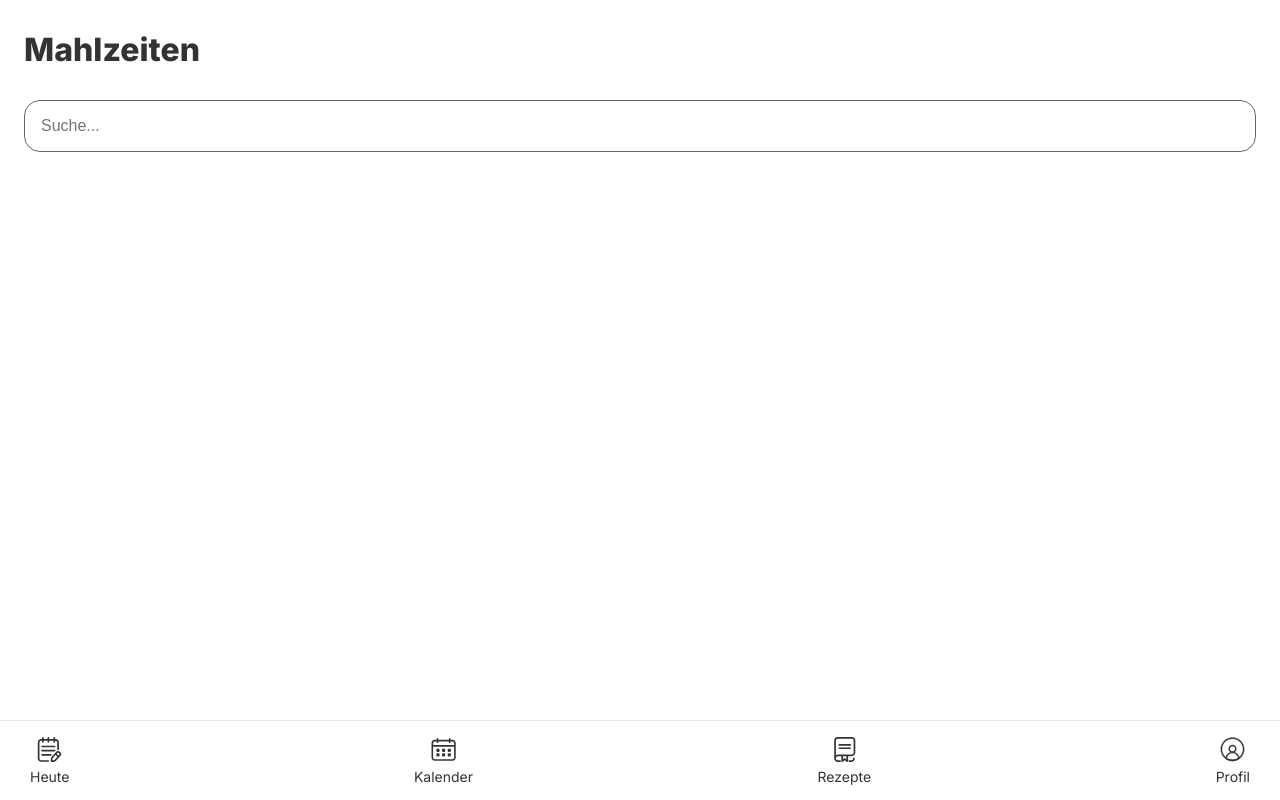
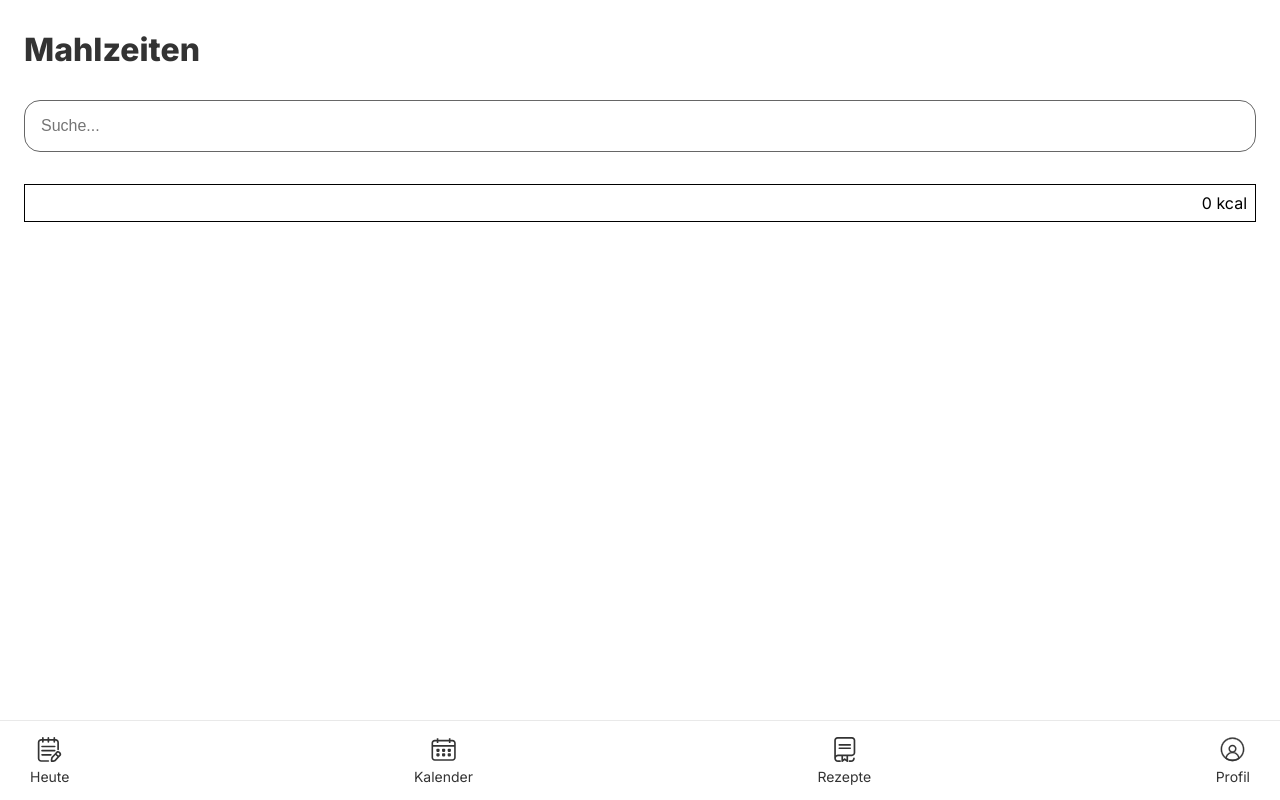
Before and after one commit to ingbeck/TrackMyMeal, a React (Vite) app in the folder frontend/: page /recipes in a window 1280 px wide. Built offline with nearby package versions, Linux system fonts and the light colour scheme; no server answers; the HTML template or start-up script is replaced by a standard one.

Commit message:
add Meals filter Meals

```diff
--- /dev/null
+++ b/frontend/src/components/MealGallery.css
@@ -0,0 +1,6 @@
+.mealGallery {
+    display: flex;
+    align-items: center;
+    gap: 8px;
+    flex-wrap: wrap;
+}
--- /dev/null
+++ b/frontend/src/components/MealGallery.tsx
@@ -0,0 +1,19 @@
+import {Meal} from "../types/Meal.ts";
+import MealItemCard from "./cards/MealItemCard.tsx";
+import "./MealGallery.css"
+
+type MealGalleryProps = {
+    meals: Meal[]
+}
+export default function MealGallery(props: Readonly<MealGalleryProps>) {
+    return (
+        <div className={"mealGallery"}>
+            {props.meals.length !== 0
+                ?
+                props.meals.map((meal) => <MealItemCard key={meal.id} meal={meal}/>)
+                :
+                <span>Keine Mahlzeit gefunden</span>
+            }
+        </div>
+    );
+}
--- /dev/null
+++ b/frontend/src/components/cards/MealItemCard.css
@@ -0,0 +1,7 @@
+.mealItemCard {
+    border: solid 1px #000;
+    flex-basis: 100%;
+    display: flex;
+    justify-content: space-between;
+    padding: 8px;
+}
--- /dev/null
+++ b/frontend/src/components/cards/MealItemCard.tsx
@@ -0,0 +1,15 @@
+import {Meal} from "../../types/Meal.ts";
+import "./MealItemCard.css"
+
+type MealItemCardProps = {
+    meal: Meal
+}
+export default function MealItemCard(props: Readonly<MealItemCardProps>) {
+
+    return (
+        <div className={"mealItemCard"}>
+            <span>{props.meal.name}</span>
+            <span>{props.meal.totalCalories} kcal</span>
+        </div>
+    );
+}
--- a/frontend/src/pages/meals/MealsPage.tsx
+++ b/frontend/src/pages/meals/MealsPage.tsx
@@ -3,6 +3,7 @@ import {AppUser} from "../../types/AppUser.ts";
 import {Meal} from "../../types/Meal.ts";
 import axios from "axios";
 import SearchComponent from "../../components/SearchComponent.tsx";
+import MealGallery from "../../components/MealGallery.tsx";
 type MealsScreenProps = {
     setCurrentRoute : (url:string) => void,
     appUser: AppUser
@@ -37,7 +38,7 @@ export default function MealsPage(props: Readonly<MealsScreenProps>) {
         <div className={"page-container"}>
             <h1>Mahlzeiten</h1>
             <SearchComponent handleSearchText={setSearchText}/>
-            {filteredMeals !== undefined && filteredMeals.map((meal) => <span key={meal.id}>{meal.name}</span>)}
+            <MealGallery meals={filteredMeals}/>
         </div>
     );
 }
```
